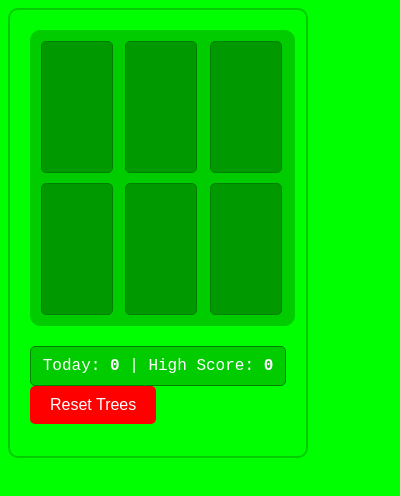
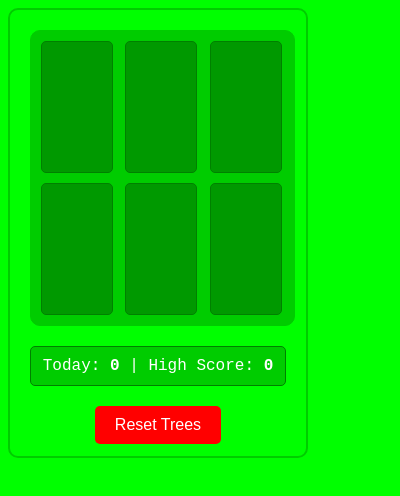
Before and after one commit to Soteria-Smart-Contracts/timer, a browser extension: page blinker/popup.html in a window 400 px wide. Drawn offline with Linux system fonts and the light colour scheme.

Commit message:
Jun 20, 2025, 8:59 PM

```diff
--- a/blinker/styles.css
+++ b/blinker/styles.css
@@ -73,8 +73,8 @@ body {
 
 #reset-button {
   display: block;
-  margin-top: 0;
-  margin-bottom: 50;
+  margin: 20px auto;
+  margin-top: ;
   padding: 10px 20px;
   font-size: 16px;
   color: #fff;
```
